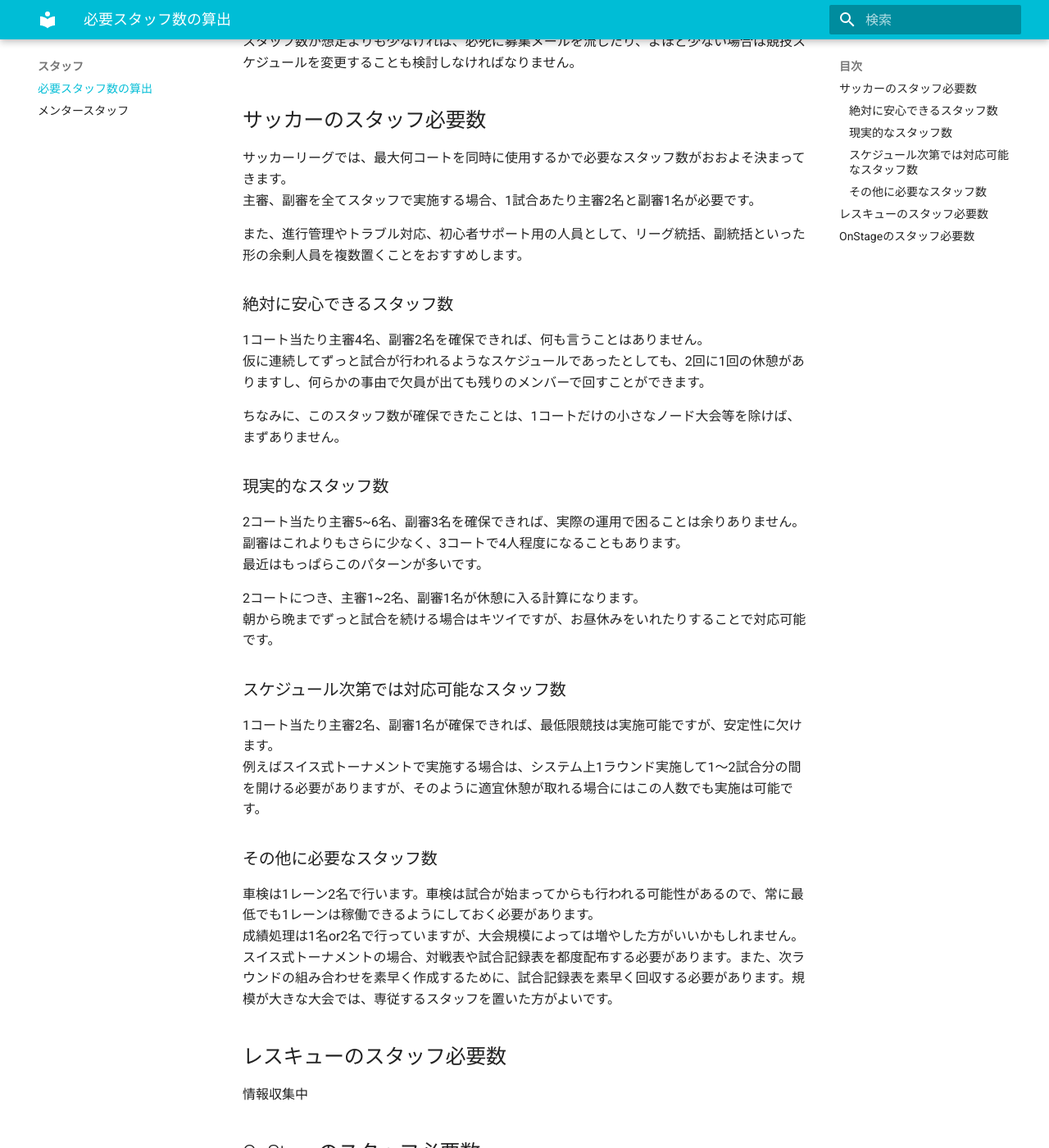
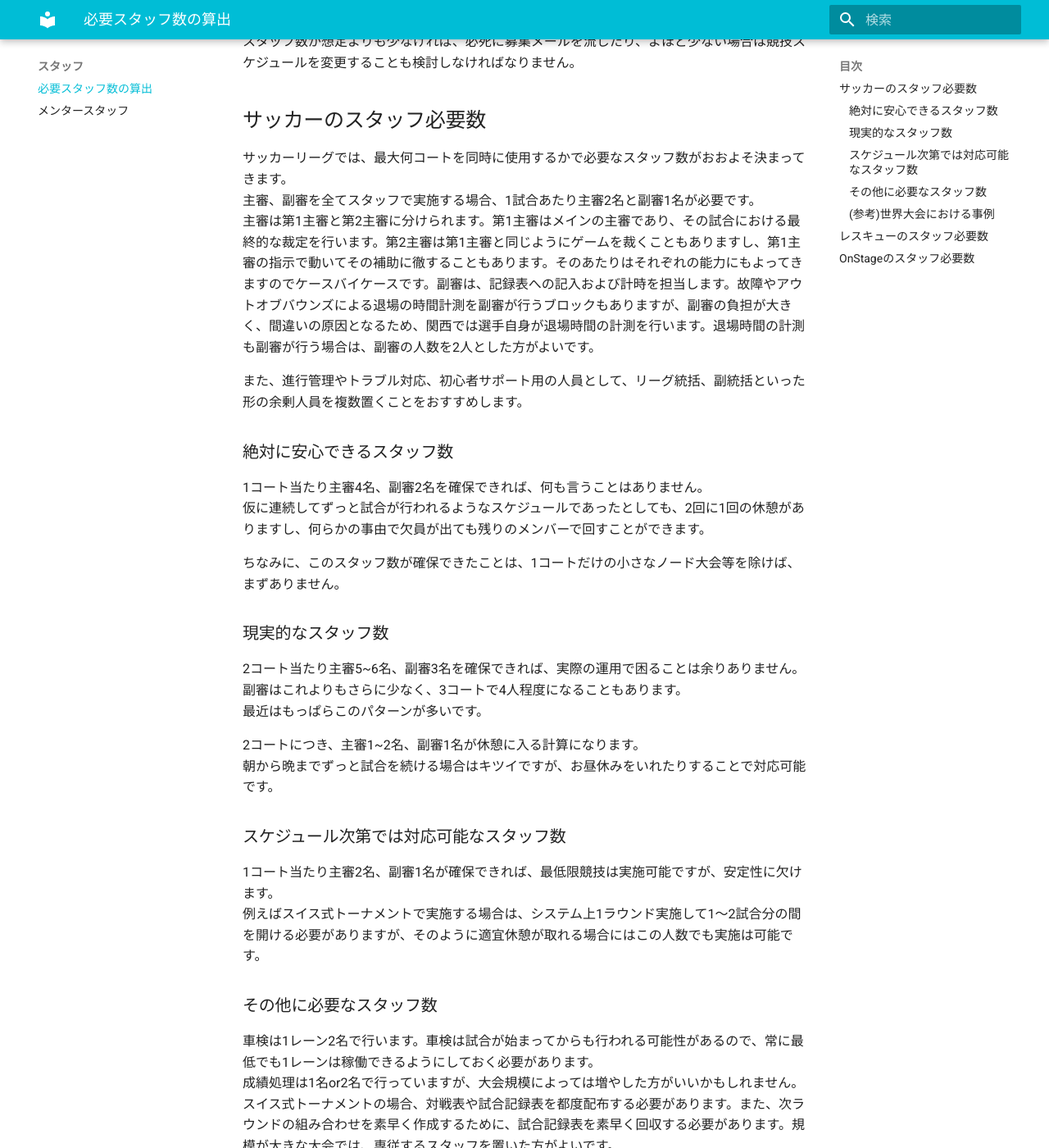
Before and after one commit to RCJJ-Kansai/operation-manual, an MkDocs documentation site: the page built from docs/staff/howMenyStaffNeed.md, in a window 1280 px wide and 1400 px high, scrolled down 215 px. Shown: the whole window at 82% size. Built offline with MkDocs 1.6.1 and Material for MkDocs 9.7.7, drawn with Linux system fonts in a browser that asks for light colours; some of the changed text lies outside the part shown.

Commit message:
主審、副審の説明および世界大会での事例を追加

```diff
--- a/docs/staff/howMenyStaffNeed.md
+++ b/docs/staff/howMenyStaffNeed.md
@@ -8,6 +8,7 @@
 
 サッカーリーグでは、最大何コートを同時に使用するかで必要なスタッフ数がおおよそ決まってきます。
 主審、副審を全てスタッフで実施する場合、1試合あたり主審2名と副審1名が必要です。
+主審は第1主審と第2主審に分けられます。第1主審はメインの主審であり、その試合における最終的な裁定を行います。第2主審は第1主審と同じようにゲームを裁くこともありますし、第1主審の指示で動いてその補助に徹することもあります。そのあたりはそれぞれの能力にもよってきますのでケースバイケースです。副審は、記録表への記入および計時を担当します。故障やアウトオブバウンズによる退場の時間計測を副審が行うブロックもありますが、副審の負担が大きく、間違いの原因となるため、関西では選手自身が退場時間の計測を行います。退場時間の計測も副審が行う場合は、副審の人数を2人とした方がよいです。
 
 また、進行管理やトラブル対応、初心者サポート用の人員として、リーグ統括、副統括といった形の余剰人員を複数置くことをおすすめします。
 
@@ -37,6 +38,11 @@
 成績処理は1名or2名で行っていますが、大会規模によっては増やした方がいいかもしれません。
 スイス式トーナメントの場合、対戦表や試合記録表を都度配布する必要があります。また、次ラウンドの組み合わせを素早く作成するために、試合記録表を素早く回収する必要があります。規模が大きな大会では、専従するスタッフを置いた方がよいです。
 
+### (参考)世界大会における事例
+
+日本以外で行われた世界大会では、大抵審判は1コートにつき2名です。仮に主審と副審とすると、主審が裁定とボールハンドリング、副審が裁定の補助とボールハンドリングの補助、記録と計時を行います。
+できないことはないですが、副審の負担が大きく見落としも増える（気づいたら試合時間が過ぎていた他）ため、日本では3人が一般的です。
+
 
 ## レスキューのスタッフ必要数
 
```
